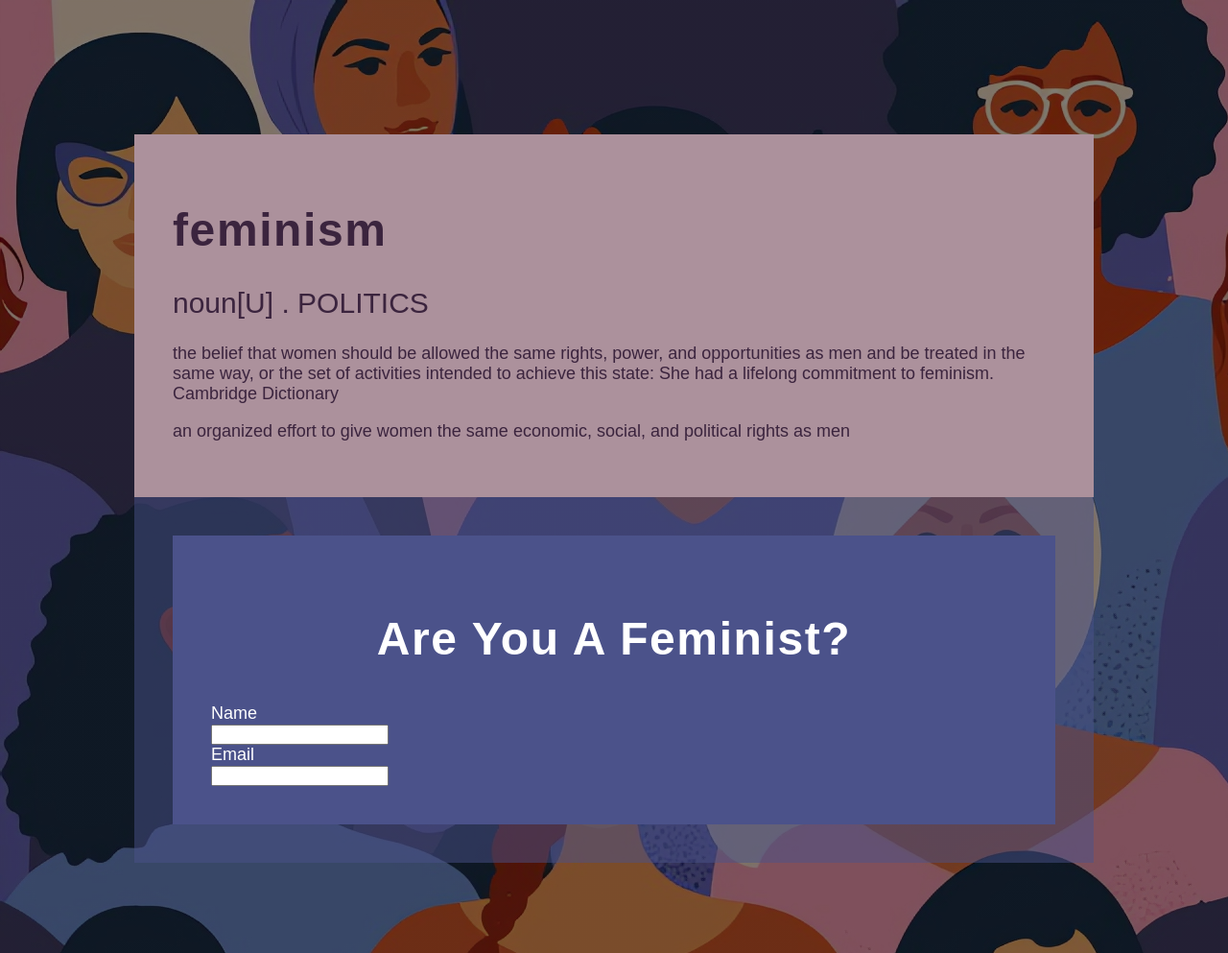
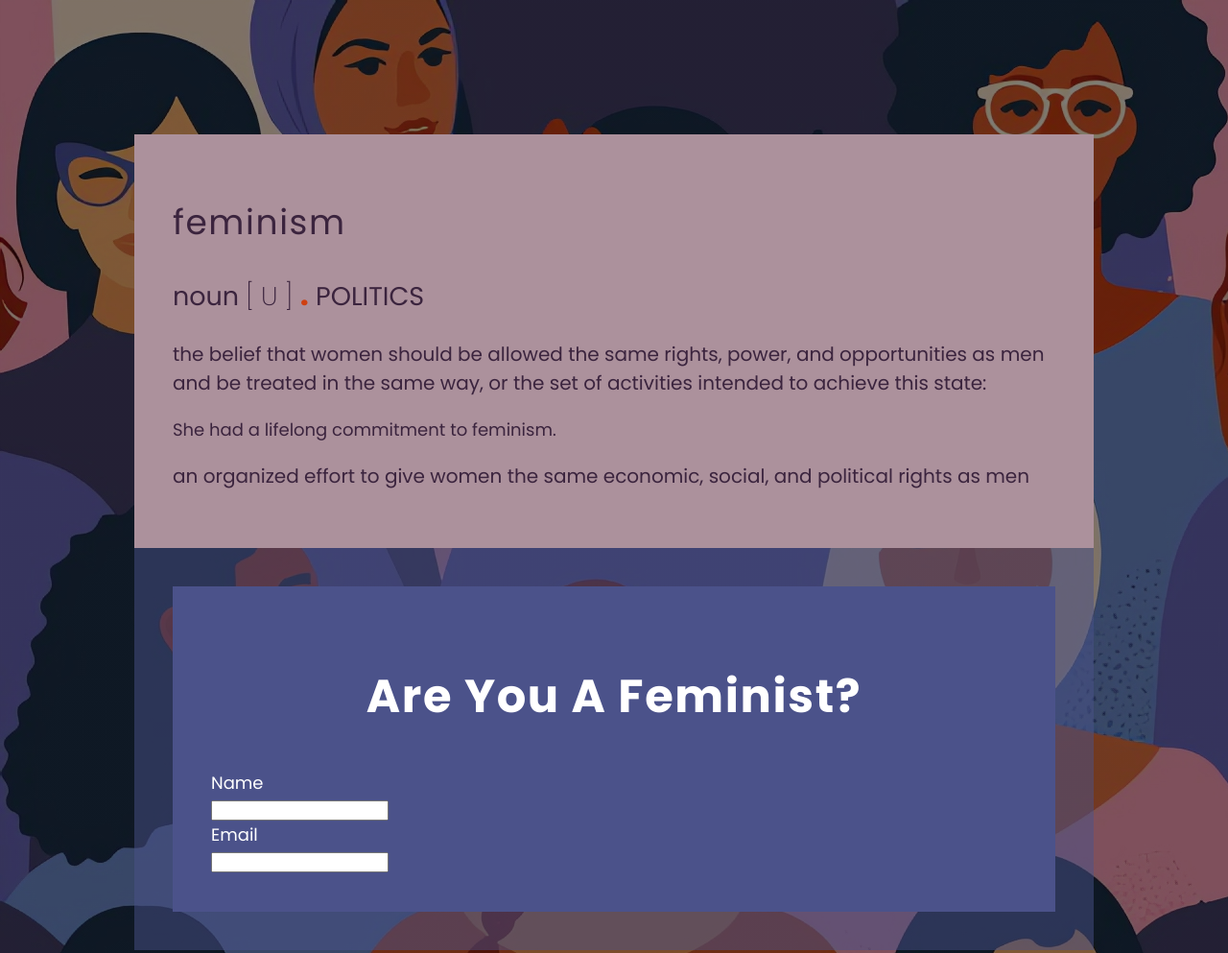
Before and after one commit to leinefran/free-code-camp_responsive-web-design, a plain HTML site: page survey-form/index.html in a window 1280 px wide. Shown: the top 993 px of the page at 96% size. Drawn offline with Linux system fonts and the light colour scheme.

Commit message:
Changed: link to font-family. Added: span tags to varios pieces of text inside the h2 tag. Gave the h1 tag inside the header an id, and classes to the paragraph tags.

```diff
--- a/survey-form/index.html
+++ b/survey-form/index.html
@@ -6,18 +6,22 @@
 		<meta name='description' content='A survey form about free code camp'/>
 		<title>FCC: Survey Form</title>
 		<link href='style.css' rel='stylesheet'/>
-		<link href="https://fonts.googleapis.com/css2?family=Arimo:wght@400;700&display=swap" rel="stylesheet">
+		<link href="https://fonts.googleapis.com/css2?family=Poppins:wght@100;200;400;700;900&display=swap" rel="stylesheet">
 		<!-- free code camp test suit -->
 		<script src="https://cdn.freecodecamp.org/testable-projects-fcc/v1/bundle.js"></script>
 	</head>
 	<body>
 		<!-- header -->
-		<header class="definition">
-			<h1>feminism</h1>
-			<h2>noun[U] <span>.</span> POLITICS</h2>
-			<p>the belief that women should be allowed the same rights, power, and opportunities as men and be treated in the same way, or the set of activities intended to achieve this state:
-			She had a lifelong commitment to feminism. Cambridge Dictionary</p>
-			<p>an organized effort to give women the same economic, social, and political rights as men</p>
+		<header>
+			<h1  id="word">feminism</h1>
+			<h2>
+			<span class="grammar">noun</span>
+			<span class="singular-noun"> [ U ] </span><span class="divisor">.</span>
+			<span class="domain">politics</span>
+			</h2>
+			<p class="definition">the belief that women should be allowed the same rights, power, and opportunities as men and be treated in the same way, or the set of activities intended to achieve this state:
+			<p>She had a lifelong commitment to feminism.</p>
+			<p class="definition">an organized effort to give women the same economic, social, and political rights as men</p>
 		</header>
 
 		<!-- main -->
```
